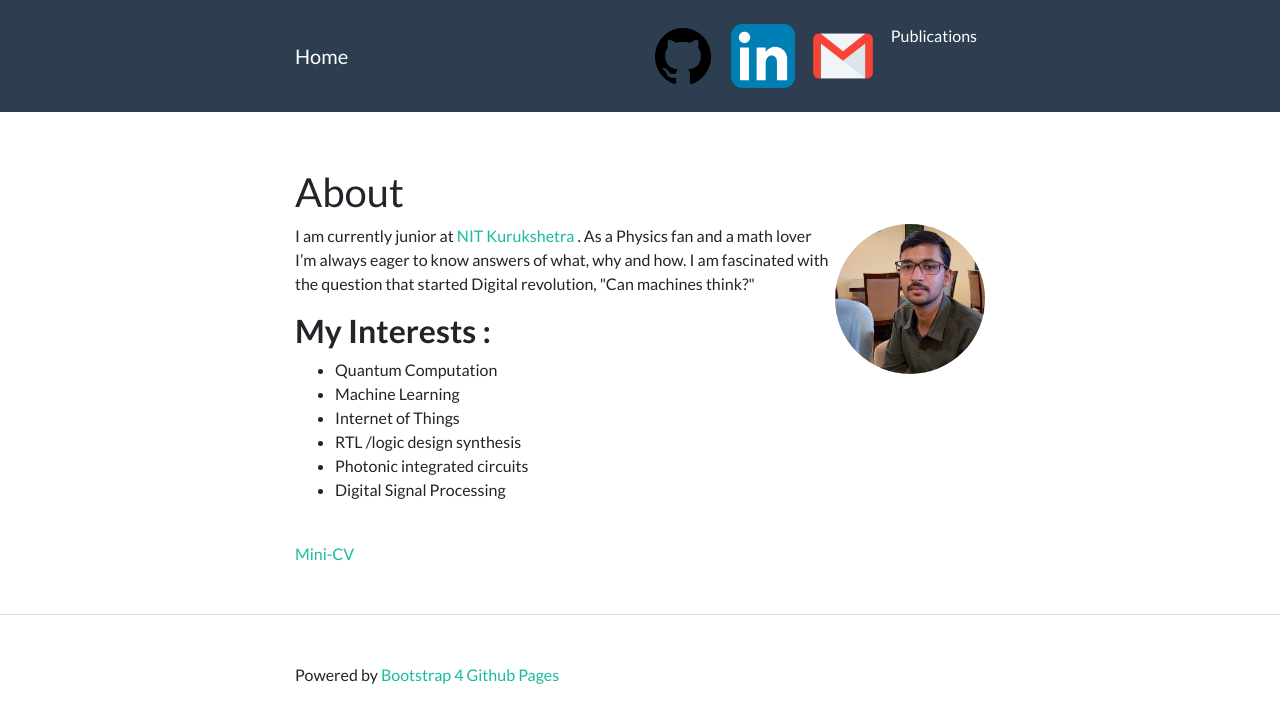
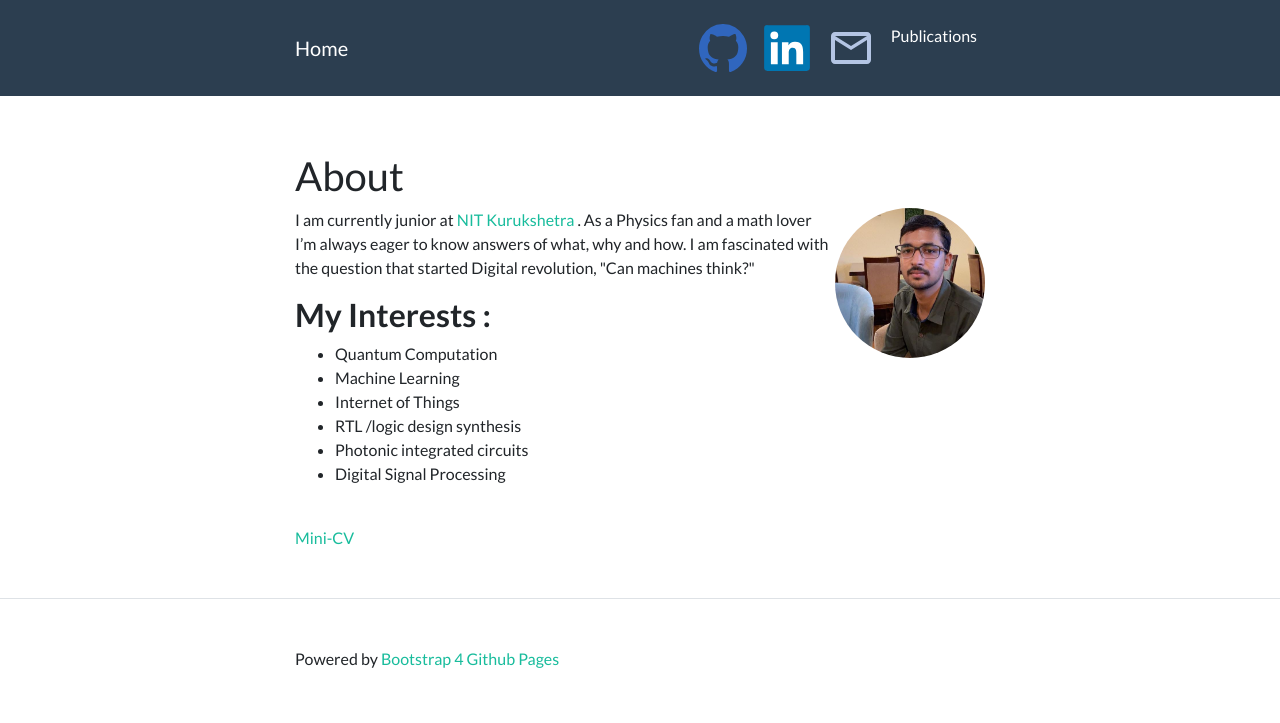
Before and after one commit to Raghav-Bell/Raghav-Bell.github.io, a Jekyll site: the page built from index.md, in a window 1280 px wide. Shown: the top 723 px of the page. Built offline with Jekyll 4.4.1, drawn with Linux system fonts in a browser that asks for light colours.

Commit message:
Updated logos

```diff
--- a/_includes/header.html
+++ b/_includes/header.html
@@ -19,16 +19,17 @@
         {% endfor -%}
         <li class="nav-item">
           <a class="nav-link" href="https://github.com/Raghav-Bell" target="_blank" >
-            <img src="/assets/github_logo.png" alt="Github">
+            <img class="logo" height="48" width="48" src="/assets/github.svg"  title="github" alt="Github">
             </a>
         </li>
         <li class="nav-item">
           <a class="nav-link" href="https://www.linkedin.com/in/raghav-singla-78a926215/" target="_blank">
-             <img src="/assets/linkedin_logo.png" alt="Linkedin">
+             <img class="logo" height="48" width="48" src="/assets/linkedin.svg" title="linkedin" alt="Linkedin">
            </a>
         </li>
         <li class="nav-item">
-          <a class="nav-link" href="mailto:raghav_11915084@nitkkr.ac.in"><img src="/assets/email_logo.png" alt="E-mail"></a>
+          <a class="nav-link" href="mailto:raghav_11915084@nitkkr.ac.in">
+            <img class="logo" height="48" width="48" src="/assets/outline-email.svg" title="e-mail" alt="E-mail"></a>
         </li>
         <li class="nav-item">
           <a class="nav-link" href="/publications.html">Publications</a>
```
